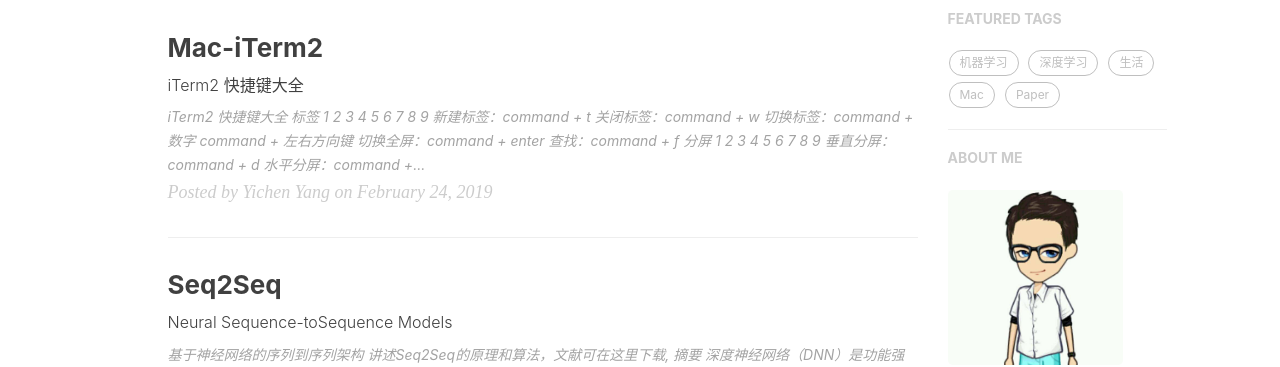
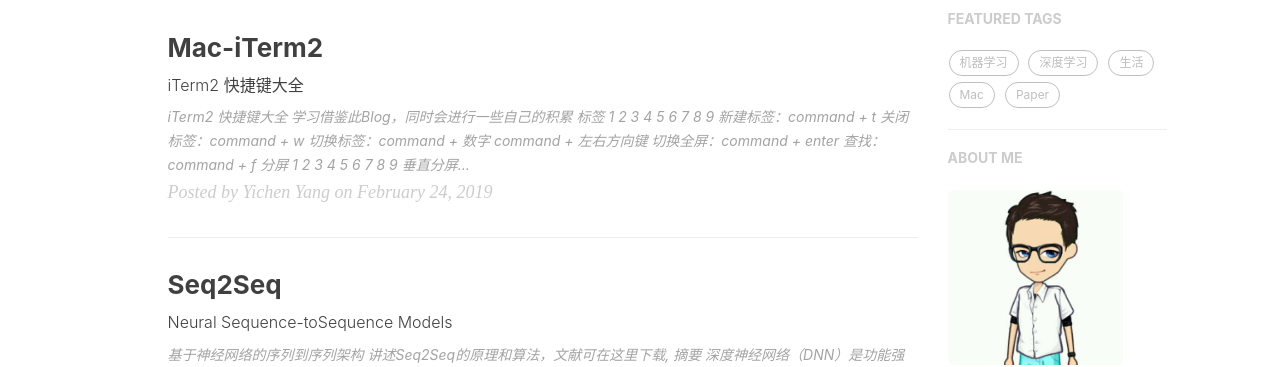
Before and after one commit to Tianbiao-Yang/tianbiao-yang.github.io, a Jekyll site: the page built from index.html, in a window 1280 px wide. Shown: the part 437-804 px from the top of the page. Built offline with Jekyll 4.4.1, drawn with Linux system fonts in a browser that asks for light colours; nearby versions of some CDN libraries; the list of posts is cut into pages by our own code; comment, search, counter and statistics services are not loaded.

Commit message:
Update 2019-02-24-iTerm2-2019.md

````diff
--- a/_posts/2019-02-24-iTerm2-2019.md
+++ b/_posts/2019-02-24-iTerm2-2019.md
@@ -10,7 +10,9 @@
     - Mac
 ---
 # iTerm2 快捷键大全
-[](http://ww3.sinaimg.cn/mw690/78f9859egw1et95qq4cg8j20kt073aaq.jpg)
+![](http://ww3.sinaimg.cn/mw690/78f9859egw1et95qq4cg8j20kt073aaq.jpg)
+> 学习借鉴此[Blog](https://cnbin.github.io/blog/2015/06/20/iterm2-kuai-jie-jian-da-quan/)，同时会进行一些自己的积累
+
 ## 标签
 ```
 新建标签：command + t
````
Also changed, not shown: other parts of _posts/2019-02-24-iTerm2-2019.md (+0 -2 lines).
